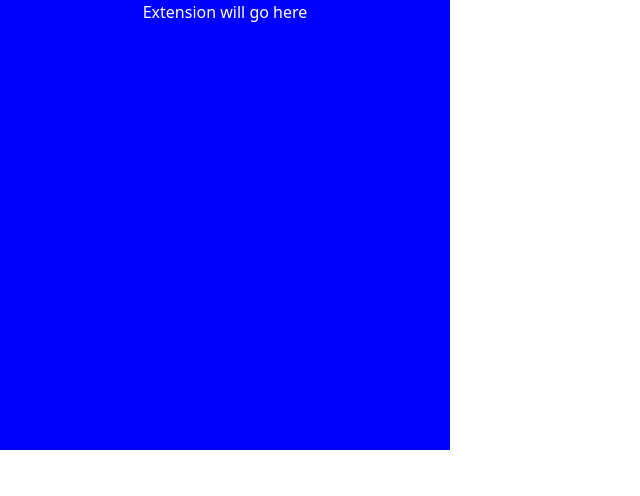
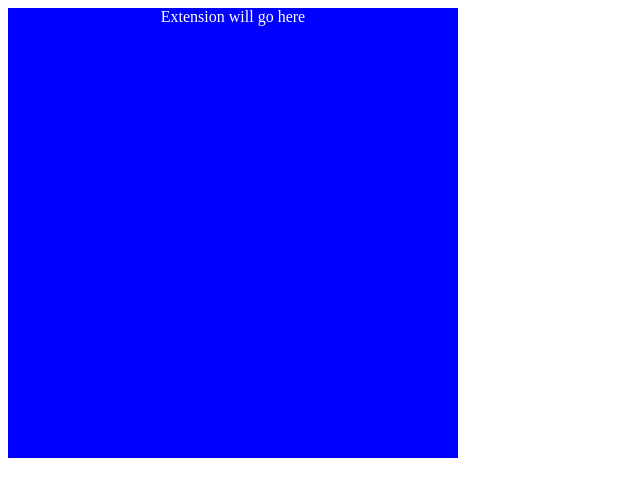
Before and after one commit to mikej/stow-chrome-extension, a React (Vite) app: page / in a window 1280 px wide. Shown: the top 496 px of the page, without its empty margins (0-640 px from the left). Built offline with nearby package versions, Linux system fonts and the light colour scheme.

Commit message:
temporarily remove Tailwind import from CSS
want to just use basic unstyled form inputs while putting some of the
basic structure in place so temporarily removing Tailwind so we don't
get borders removed on form fields etc.

```diff
--- a/src/index.css
+++ b/src/index.css
@@ -9,4 +9,4 @@
   background-color: blue;
 }
 
-@import "tailwindcss";
+/*@import "tailwindcss";*/
```
